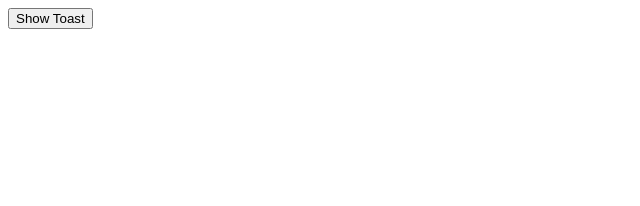
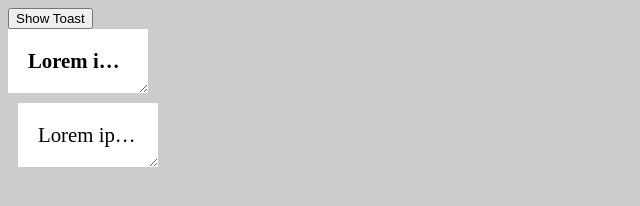
Before and after one commit to erasmous/toast-notification-library, a plain HTML site: page index.html in a window 1280 px wide. Shown: the whole page, without its empty margins (0-640 px from the left). Drawn offline with Linux system fonts and the light colour scheme.

Commit message:
added ellipsis text and collapsable onclick

```diff
--- a/index.html
+++ b/index.html
@@ -1,5 +1,6 @@
 <!DOCTYPE html>
 <html lang="en">
+
 <head>
   <meta charset="UTF-8">
   <meta http-equiv="X-UA-Compatible" content="IE=edge">
@@ -7,8 +8,30 @@
   <link rel="stylesheet" href="styles.css">
   <script src="script.js" type="module"></script>
   <title>Document</title>
+
+  <script>
+    function toggleEllipsis() {
+      var element = document.getElementById("ellipsis-ex");
+      element.classList.toggle("text-truncate");
+    }
+  </script>
 </head>
+
 <body>
   <button>Show Toast</button>
+  <h1>
+    Lorem ipsum dolor, sit amet consectetur adipisicing elit. Quasi doloremque quidem voluptas exercitationem ipsum.
+    Quos, officia, totam magni maiores veniam debitis doloribus quibusdam numquam qui eveniet nobis, odio magnam
+    dolorum!
+  </h1>
+
+  <div id="myDiv">
+    <span id="ellipsis-ex" class="text-truncate" onclick="toggleEllipsis()">
+      Lorem ipsum dolor, sit amet consectetur adipisicing elit. Dolor quae pariatur odio consequuntur. Distinctio dicta
+      maiores quasi corrupti optio ratione, adipisci illo doloremque quos asperiores tempore possimus nisi tenetur
+      porro?
+    </span>
+  </div>
 </body>
+
 </html>
--- a/script.js
+++ b/script.js
@@ -1,4 +1,4 @@
-import Toast from "./Toast.js"
+import Toast from "./Toast.js";
 
 document.querySelector("button").addEventListener("click", () => {
   const toast = new Toast({
@@ -6,5 +6,5 @@ document.querySelector("button").addEventListener("click", () => {
     position: "top-right",
     pauseOnHover: true,
     pauseOnFocusLoss: true,
-  })
-})
+  });
+});
--- a/styles.css
+++ b/styles.css
@@ -1,9 +1,9 @@
 .toast {
   box-sizing: border-box;
-  padding: .75rem;
+  padding: 0.75rem;
   background-color: white;
   border: 1px solid #333;
-  border-radius: .25em;
+  border-radius: 0.25em;
   position: relative;
   cursor: pointer;
   transition: transform 300ms ease-in-out;
@@ -54,7 +54,7 @@
   width: 250px;
   display: flex;
   flex-direction: column;
-  gap: .5rem;
+  gap: 0.5rem;
 }
 
 .toast-container[data-position^="top-"] {
@@ -77,3 +77,34 @@
   left: 50%;
   transform: translateX(-50%);
 }
+h1,
+span {
+  width: 100px;
+  white-space: nowrap;
+  overflow: hidden;
+  text-overflow: ellipsis;
+
+  padding: 20px;
+  font-size: 1.3rem;
+  margin: 0;
+  background: white;
+  resize: horizontal;
+}
+
+body {
+  overflow: hidden;
+  background: #ccc;
+}
+
+.text-truncate {
+  display: inline-block;
+  max-width: 150px;
+  white-space: nowrap;
+  overflow: hidden;
+  text-overflow: ellipsis;
+}
+
+#myDiv,
+.ellipsis-ex {
+  padding: 10px;
+}
```
